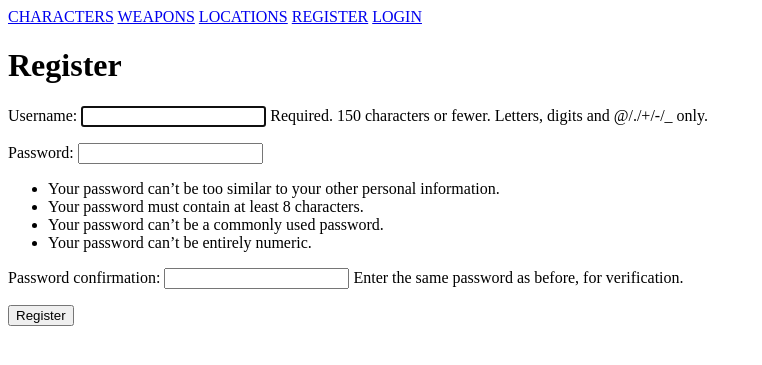
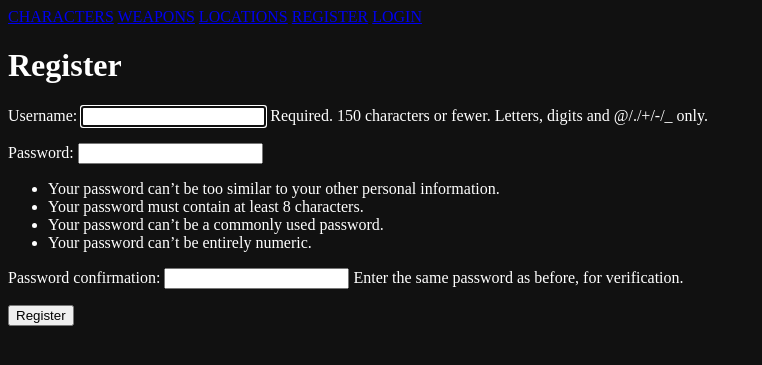
Before and after one commit to xmarcelx2018-cmd/expedition_33_wiki, a Django app: page /wiki/register/ in a window 1280 px wide. Shown: the top 365 px of the page, without its empty margins (0-762 px from the left). Run offline with Django 4.2, Linux system fonts and the light colour scheme; parts of the project's set-up code (start-up, migrations or seed data) failed here and were passed over.

Commit message:
Set up static files and custom CSS

```diff
--- a/expedition_33_wiki/settings.py
+++ b/expedition_33_wiki/settings.py
@@ -124,6 +124,11 @@ USE_TZ = True
 # https://docs.djangoproject.com/en/4.2/howto/static-files/
 
 STATIC_URL = 'static/'
+
+STATICFILES_DIRS = [
+    BASE_DIR / 'static',
+]
+
 STATIC_ROOT = os.path.join(BASE_DIR, 'staticfiles')
 
 LOGIN_REDIRECT_URL = "/wiki/characters/"
--- /dev/null
+++ b/static/css/style.css
@@ -0,0 +1,4 @@
+body {
+    background-color: #111;
+    color: white;
+}
--- a/templates/base.html
+++ b/templates/base.html
@@ -1,9 +1,12 @@
+{% load static %}
+
 <!DOCTYPE html>
 <html lang="en">
 <head>
     <meta charset="UTF-8">
     <meta name="viewport" content="width=device-width, initial-scale=1.0">
     <title>Expedition 33 Wiki</title>
+    <link rel="stylesheet" href="{% static 'css/style.css' %}">
 </head>
 
 <body>
```
